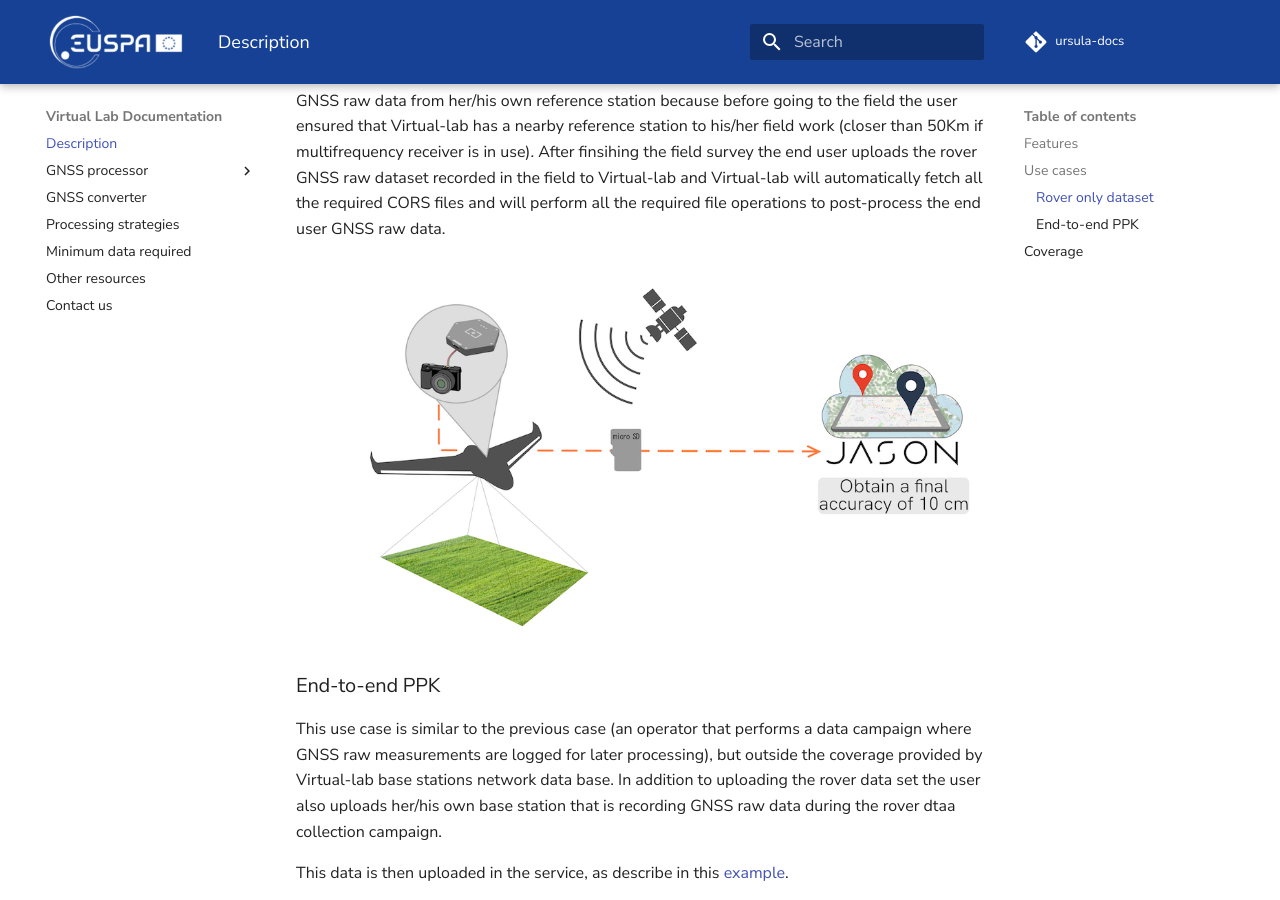
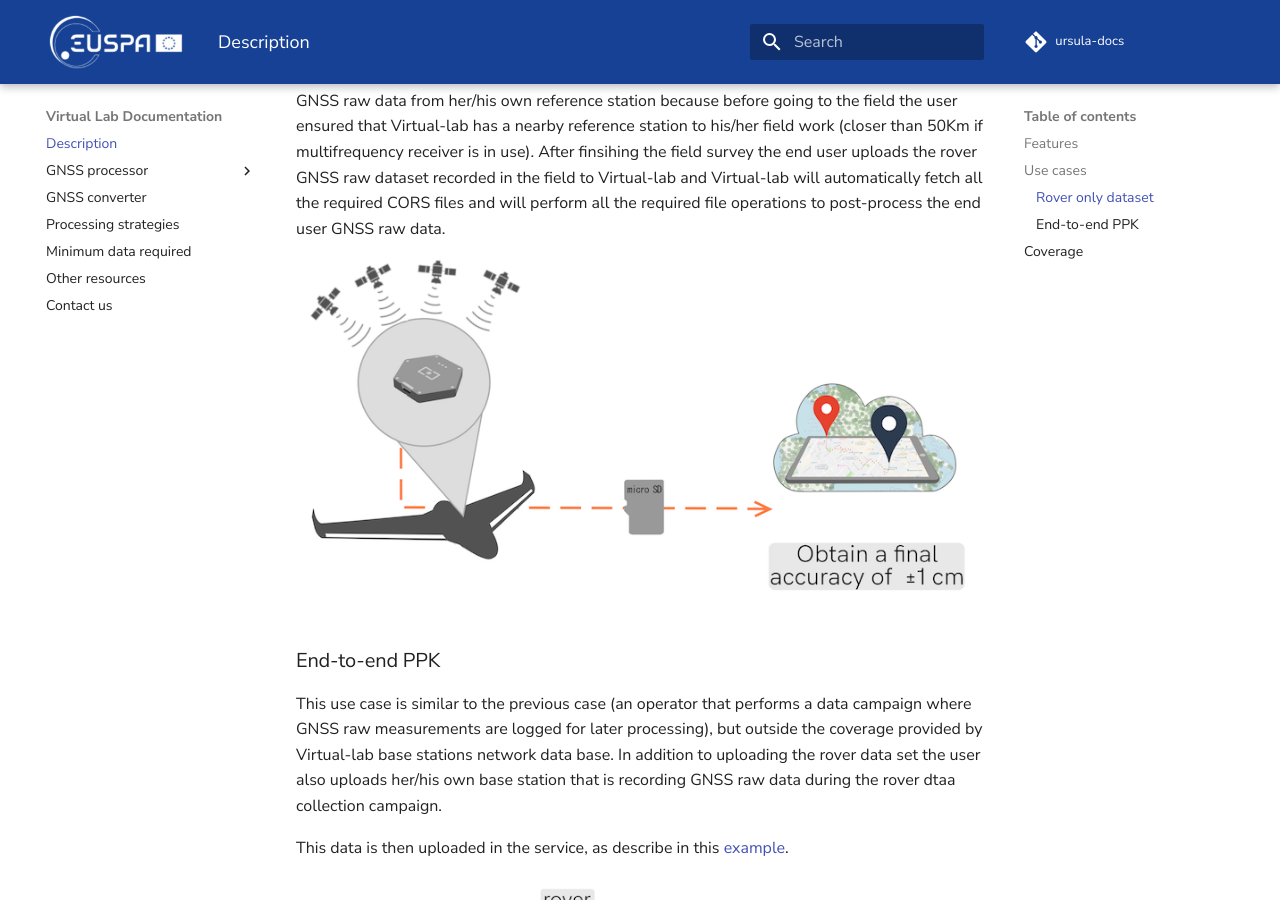
Before and after one commit to rokubun/ursula-docs, an MkDocs documentation site: the page built from docs/index.md, in a window 1280 px wide and 900 px high, scrolled down 1057 px. Built offline with MkDocs 1.6.1 and Material for MkDocs 9.7.7, drawn with Linux system fonts in a browser that asks for light colours; some web fonts are replaced; comment, search, counter and statistics services are not loaded.

Commit message:
feat: change in infographics

```diff
--- a/docs/index.md
+++ b/docs/index.md
@@ -22,7 +22,7 @@
 In this scenario the end user records the GNSS raw data with hes/hir own GNSS receiver while collecting the different points or trajectory of interest without worring about also collecting the GNSS raw data from her/his own reference station because before going to the field the user ensured that Virtual-lab has a nearby reference station to his/her field work (closer than 50Km if multifrequency receiver is in use).
 After finsihing the field survey the end user uploads the rover GNSS raw dataset recorded in the field to Virtual-lab and Virtual-lab will automatically fetch all the required CORS files and will perform all the required file operations to post-process the end user GNSS raw data.
 
-![Rover-only-dataset](images/use_case_rover_ppk.png "Rover only dataset")
+![Rover-only-dataset](images/use_case_rover_ppk_Virtual-lab.png "Rover only dataset")
 
 ### End-to-end PPK
 
@@ -30,7 +30,7 @@
 
 This data is then uploaded in the service, as describe in this [example](examples#rover-and-base-files).
 
-![End-to-end PPK](images/use_case_rover_base_ppk.png "End-to-end PPK")
+![End-to-end PPK](images/use_case_rover_base_ppk_Virtual-lab.png "End-to-end PPK")
 
 ## Coverage
 
```
